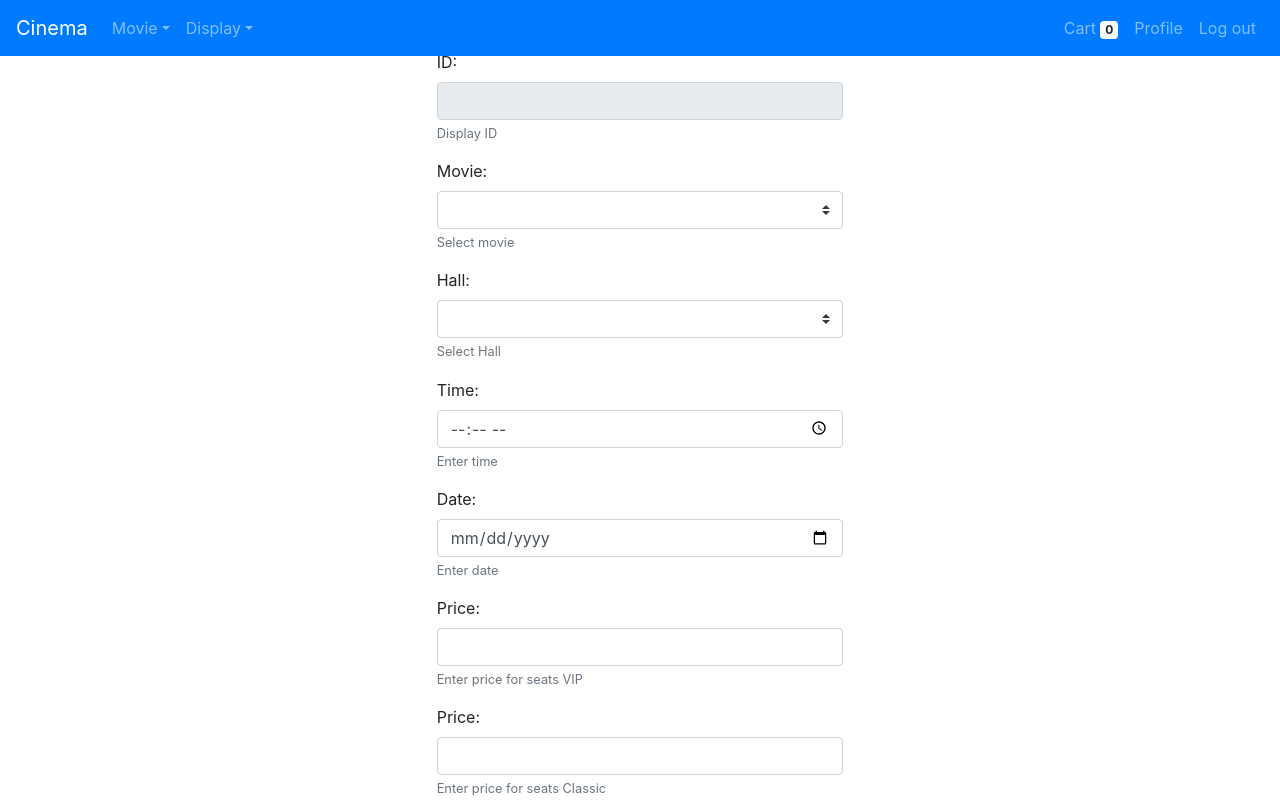
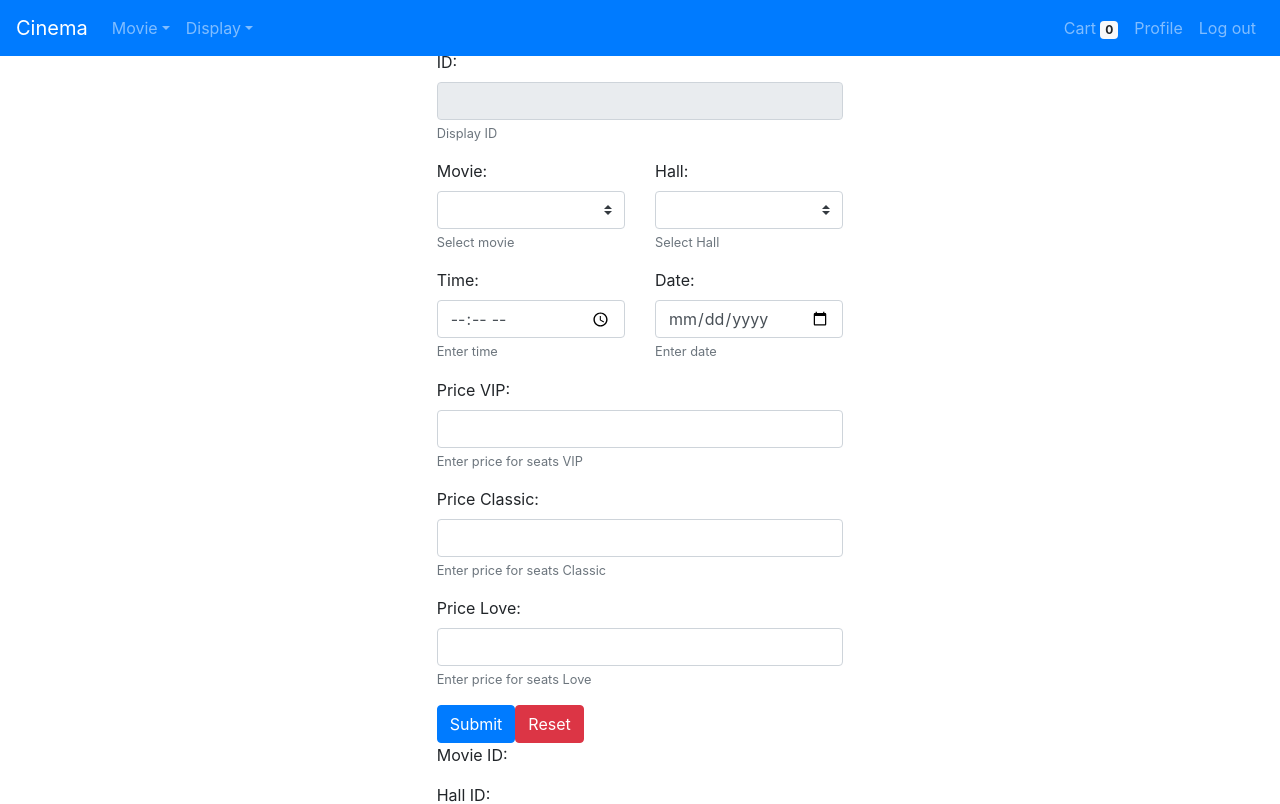
Before and after one commit to petardjokic/cinema_dashboard, a Vue app: page /display-new in a window 1280 px wide. Shown: the top 804 px of the page. Built offline with nearby package versions, Linux system fonts and the light colour scheme.

Commit message:
disp new

```diff
--- a/src/components/DisplayNew.vue
+++ b/src/components/DisplayNew.vue
@@ -1,28 +1,38 @@
 <template>
-<b-row>
+<div class='rrr'>
+<b-row >
     <b-col></b-col>
     <b-col>
         <b-form @submit="onSubmit" @reset="onReset">
             <b-form-group id="fieldset-0" description="Display ID" label="ID:" label-for="input-0">
                 <b-form-input id="input-0" type="number" disabled></b-form-input>
             </b-form-group>
+            <b-row>
+                <b-col>
                     <b-form-group id="fieldset-1" description="Select movie" label="Movie:" label-for="input-1">
                         <b-form-select v-model=selected.movieId :options=optionsMovie></b-form-select>
                     </b-form-group>
-
+                </b-col>
+                <b-col>
                     <b-form-group id="fieldset-2" description="Select Hall" label="Hall:" label-for="input-2">
                         <b-form-select v-model=selected.hallId :options=optionsHall></b-form-select>
                     </b-form-group>
-
+                </b-col>
+            </b-row>
+            <b-row>
+                <b-col>
                     <b-form-group id="fieldset-3" description="Enter time" label="Time:" label-for="input-3">
                         <b-form-input v-model=selected.time id="input-3" type="time"></b-form-input>
                     </b-form-group>
-
+                </b-col>
+                <b-col>
                     <b-form-group id="fieldset-4" description="Enter date" label="Date:" label-for="input-4">
                         <b-form-input v-model=selected.date id="input-4" type="date"></b-form-input>
                     </b-form-group>
+                </b-col>
+            </b-row>
 
-            <b-form-group v-for="type in seatType" :key="type.id" :id="'fieldset-5' + type.id" :description="'Enter price for seats ' + type.name" label="Price:" label-for="input-5">
+            <b-form-group v-for="type in seatType" :key="type.id" :id="'fieldset-5' + type.id" :description="'Enter price for seats ' + type.name" :label="'Price ' + type.name + ':'" label-for="input-5">
                 <b-form-input v-model=selected.prices[type.id] :id="'input-5' + type.id" type="number"></b-form-input>
             </b-form-group>
             <b-button type="submit" variant="primary">Submit</b-button>
@@ -39,6 +49,7 @@
     </b-col>
     <b-col></b-col>
 </b-row>
+</div>
 </template>
 
 <script>
@@ -75,6 +86,9 @@ export default {
             }, {
                 id: 5,
                 name: "Classic"
+            }, {
+                id: 2,
+                name: "Love"
             }]
         }
     },
@@ -118,6 +132,6 @@ export default {
 }
 </script>
 
-<style>
+<style scoped>
 
 </style>
```
Lines whose indentation alone changed are shown as unchanged.
